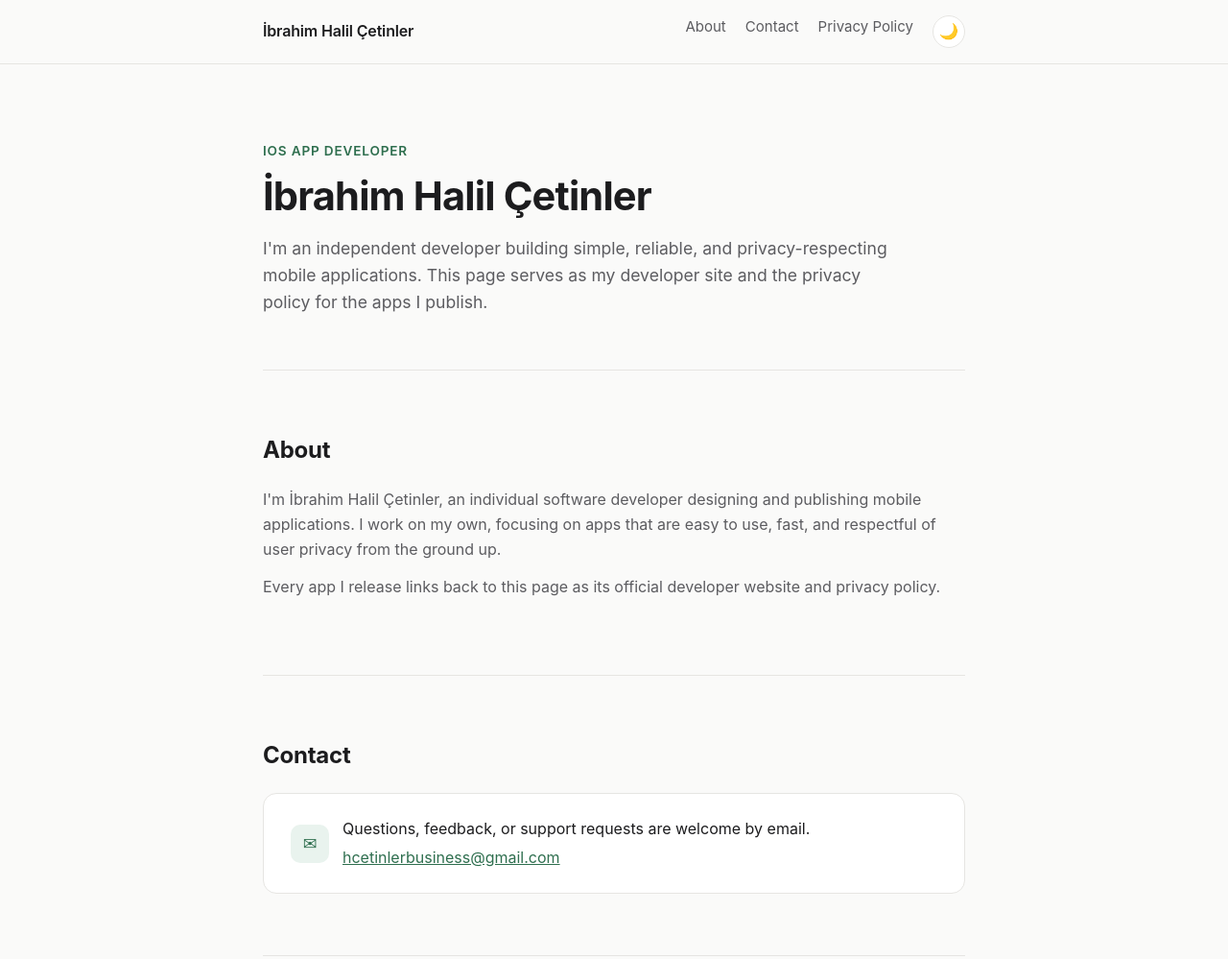
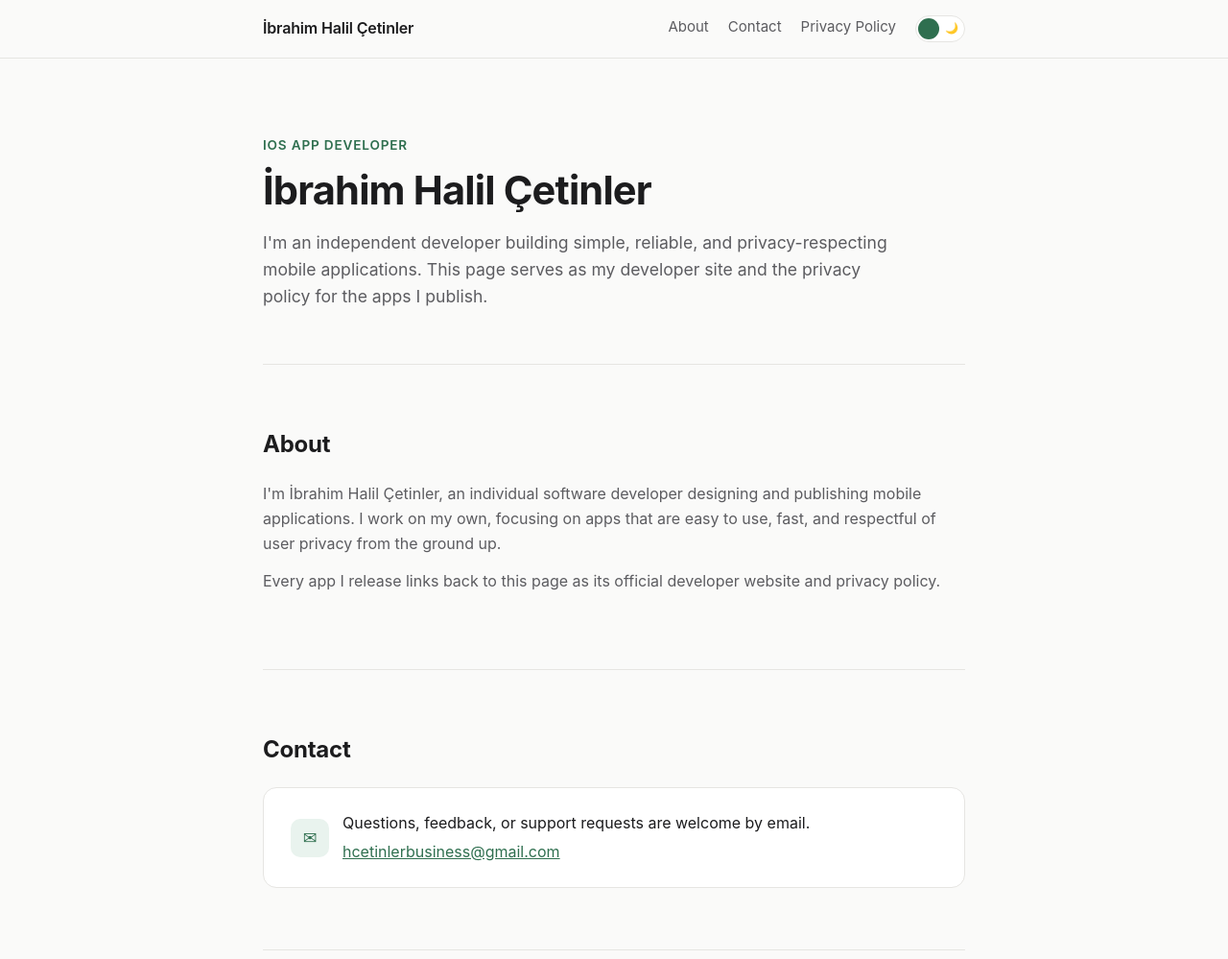
Before and after one commit to HalilCetinler/HalilCetinlerWebSite, a plain HTML site: page index.html in a window 1280 px wide. Shown: the top 999 px of the page at 96% size. Drawn offline with Linux system fonts and the light colour scheme.

Commit message:
UI changes

```diff
--- a/index.html
+++ b/index.html
@@ -111,23 +111,46 @@
 
   nav .links a:hover { color: var(--text); }
 
-  .theme-toggle {
-    display: inline-flex;
-    align-items: center;
-    justify-content: center;
-    width: 34px;
-    height: 34px;
+  .theme-switch {
+    position: relative;
+    width: 52px;
+    height: 28px;
     border-radius: 999px;
     border: 1px solid var(--border);
     background: var(--bg-alt);
-    color: var(--text);
     cursor: pointer;
-    font-size: 1rem;
-    line-height: 1;
     padding: 0;
+    flex-shrink: 0;
   }
 
-  .theme-toggle:hover { border-color: var(--accent); }
+  .theme-switch:hover { border-color: var(--accent); }
+
+  .theme-switch-icon {
+    position: absolute;
+    top: 50%;
+    transform: translateY(-50%);
+    font-size: 0.7rem;
+    line-height: 1;
+    pointer-events: none;
+  }
+
+  .theme-switch-icon--sun { left: 6px; }
+  .theme-switch-icon--moon { right: 6px; }
+
+  .theme-switch-thumb {
+    position: absolute;
+    top: 2px;
+    left: 2px;
+    width: 22px;
+    height: 22px;
+    border-radius: 50%;
+    background: var(--accent);
+    transition: transform 0.25s ease;
+  }
+
+  .theme-switch.is-dark .theme-switch-thumb {
+    transform: translateX(24px);
+  }
 
   main {
     max-width: var(--max-width);
@@ -253,7 +276,11 @@
       <a href="#about">About</a>
       <a href="#contact">Contact</a>
       <a href="#privacy">Privacy Policy</a>
-      <button class="theme-toggle" id="themeToggle" type="button" aria-label="Toggle dark and light theme">🌙</button>
+      <button class="theme-switch" id="themeToggle" type="button" role="switch" aria-checked="false" aria-label="Toggle dark and light theme">
+        <span class="theme-switch-icon theme-switch-icon--sun">☀️</span>
+        <span class="theme-switch-icon theme-switch-icon--moon">🌙</span>
+        <span class="theme-switch-thumb"></span>
+      </button>
     </div>
   </nav>
 </header>
@@ -405,17 +432,19 @@
       return systemDark.matches ? "dark" : "light";
     }
 
-    function applyIcon(theme) {
-      toggle.textContent = theme === "dark" ? "☀️" : "🌙";
+    function applySwitch(theme) {
+      var isDark = theme === "dark";
+      toggle.classList.toggle("is-dark", isDark);
+      toggle.setAttribute("aria-checked", String(isDark));
     }
 
-    applyIcon(currentTheme());
+    applySwitch(currentTheme());
 
     toggle.addEventListener("click", function () {
       var next = currentTheme() === "dark" ? "light" : "dark";
       document.documentElement.setAttribute("data-theme", next);
       localStorage.setItem("theme", next);
-      applyIcon(next);
+      applySwitch(next);
     });
   })();
 </script>
```
